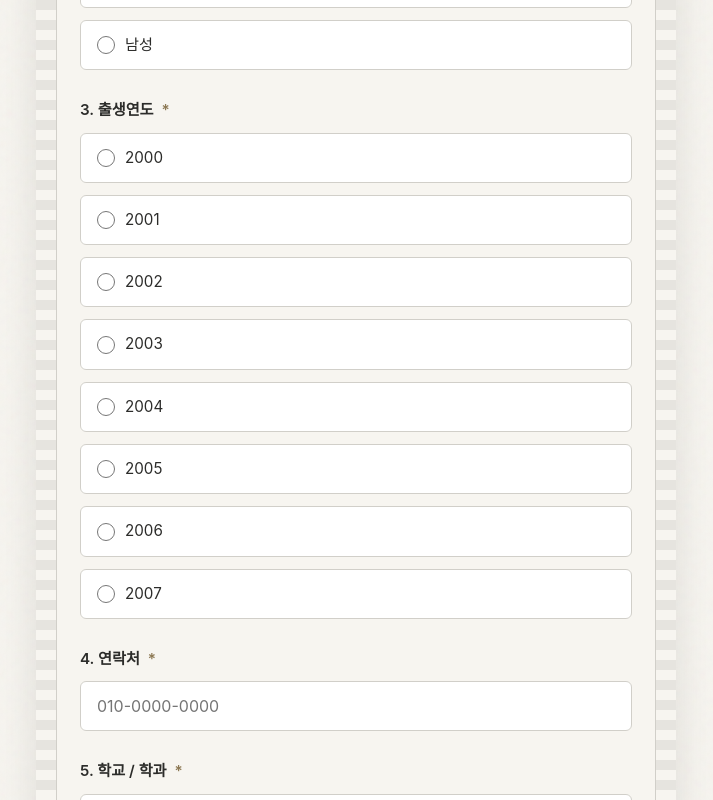
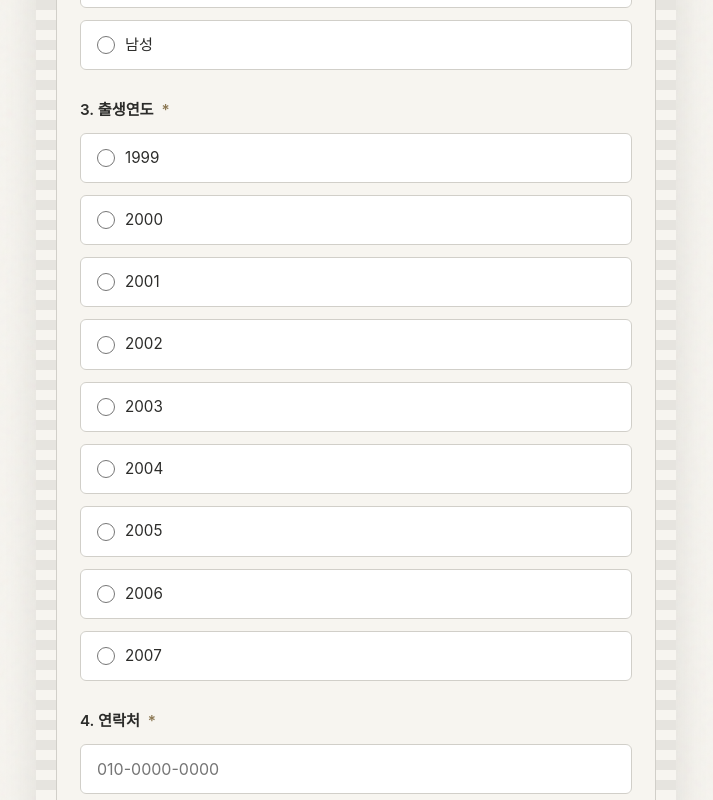
Before and after one commit to sojeong-im/shutter-sai-form, a React (Vite) app: page / in a window 1280 px wide. Shown: the part 940-1740 px from the top of the page, without its empty margins (284-997 px from the left). Built offline with nearby package versions, Linux system fonts and the light colour scheme; a web font is replaced by a local one.

Commit message:
feat: add 1999 birth year and weekday time slot options

```diff
--- a/src/App.tsx
+++ b/src/App.tsx
@@ -228,7 +228,7 @@ function App() {
             <div className="form-group">
               <label className="form-label">3. 출생연도 <span className="required-mark">*</span></label>
               <div className="radio-group">
-                {['2000', '2001', '2002', '2003', '2004', '2005', '2006', '2007'].map(option => (
+                {['1999', '2000', '2001', '2002', '2003', '2004', '2005', '2006', '2007'].map(option => (
                   <label key={option} className={`radio-label ${formData.birthYear === option ? 'selected' : ''}`}>
                     <input type="radio" name="birthYear" value={option} checked={formData.birthYear === option} onChange={handleInputChange} required />
                     {option}
@@ -349,10 +349,10 @@ function App() {
             </div>
 
             <div className="form-group">
-              <label className="form-label">14. 평소 주말 활동 가능 시간대를 알려주세요. <span className="required-mark">*</span></label>
+              <label className="form-label">14. 평소 평일/주말 활동 가능 시간대를 알려주세요. <span className="required-mark">*</span></label>
               <span className="help-text">복수 선택 가능</span>
               <div className="checkbox-group" style={{marginTop: '12px'}}>
-                {['토요일 낮', '토요일 저녁', '일요일 낮', '일요일 저녁', '대부분 가능', '일정에 따라 달라요'].map(option => (
+                {['평일 낮', '평일 저녁', '토요일 낮', '토요일 저녁', '일요일 낮', '일요일 저녁', '대부분 가능', '일정에 따라 달라요'].map(option => (
                   <label key={option} className={`checkbox-label ${formData.timeSlots.includes(option) ? 'selected' : ''}`}>
                     <input type="checkbox" checked={formData.timeSlots.includes(option)} onChange={() => handleCheckboxChange('timeSlots', option)} />
                     {option}
```
